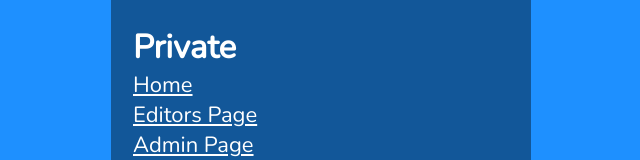
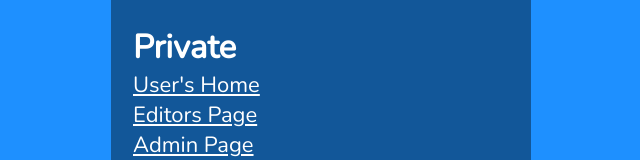
Before and after one commit to velvet-jedi/React_login, a React (Create React App) app: page /linkpage in a window 1280 px wide. Shown: the part 407-567 px from the top of the page, without its empty margins (319-959 px from the left). Built offline with nearby package versions, Linux system fonts and the light colour scheme.

Commit message:
login history for redirection

```diff
--- a/src/components/LinkPage.js
+++ b/src/components/LinkPage.js
@@ -10,7 +10,7 @@ const LinkPage = () => {
             <Link to="/register">Register</Link>
             <br />
             <h2>Private</h2>
-            <Link to="/">Home</Link>
+            <Link to="/">User's Home</Link>
             <Link to="/editor">Editors Page</Link>
             <Link to="/admin">Admin Page</Link>
         </section>
--- a/src/components/Login.js
+++ b/src/components/Login.js
@@ -3,6 +3,7 @@ import React from "react";
 // import AuthContext from "../context/AuthProvider";
 import useAuth from "../hooks/useAuth";
 import axios from '../api/axios'
+import {Link, useNavigate, useLocation} from "react-router-dom";
 
 const LOGIN_URL= '/auth';
 
@@ -10,6 +11,16 @@ const LOGIN_URL= '/auth';
 const Login = () => {
     // const {setAuth} = useContext(AuthContext);
     const {setAuth} = useAuth();
+
+    const navigate = useNavigate();
+
+    // Get the current location to understand where the user came from
+    const location = useLocation();
+
+    // get the user back to where they came from to login page, after a success login
+    // If there is a "from" state in the location (see requireAuth), use it; otherwise, default to "/"
+    const from = location.state?.from?.pathname || "/";
+
     const userRef = useRef();
     const errRef = useRef();
 
@@ -17,7 +28,7 @@ const Login = () => {
     const [user, setUser] = useState('');
     const [pwd, setPwd] = useState('');
     const [errMsg, setErrMsg] = useState('');
-    const [success, setSuccess] = useState(false);
+    // const [success, setSuccess] = useState(false);
 
     // focus on the first input on first load
     useEffect(() => {
@@ -45,7 +56,8 @@ const Login = () => {
             setAuth({user, pwd, roles, accessToken});
             setUser('');
         setPwd('');
-        setSuccess(true);
+        // setSuccess(true);
+        navigate(from, {replace: true}); // on success ful login navigate to the original location "from" where the user came to login
 
         } catch (error) { // what can go wrong?
             if(!error?.response) {
@@ -62,17 +74,17 @@ const Login = () => {
     }
 
     return (
-        <>
-        {
-            success ? (
-                <section>
-                    <h1>Sucssefully Logged in!</h1>
-                    <br />
-                    <p>
-                        <a href="#">Go to home</a>
-                    </p>
-                </section>
-            ) : (
+        // <>
+        // {
+        //     success ? (
+        //         <section>
+        //             <h1>Sucssefully Logged in!</h1>
+        //             <br />
+        //             <p>
+        //                 <a href="#">Go to home</a>
+        //             </p>
+        //         </section>
+        //     ) : (
 
         <section>
             <p ref={errRef} className={errMsg ? "errmsg" : "offscreen"}
@@ -116,9 +128,8 @@ const Login = () => {
             </p>
 
         </section>
-            )
-        }
-        </>
+        //     )}
+        // </>
     )
 }
 
--- a/src/components/Lounge.js
+++ b/src/components/Lounge.js
@@ -7,7 +7,7 @@ const Lounge = () => {
             <br />
             <p>Admins and Editors can hang out here.</p>
             <div className="flexGrow">
-                <Link to="/">Home</Link>
+                <Link to="/">User Home</Link>
             </div>
         </section>
     )
```
Also changed, not shown: 1 other file (tests, documents, lock files or other folders).
